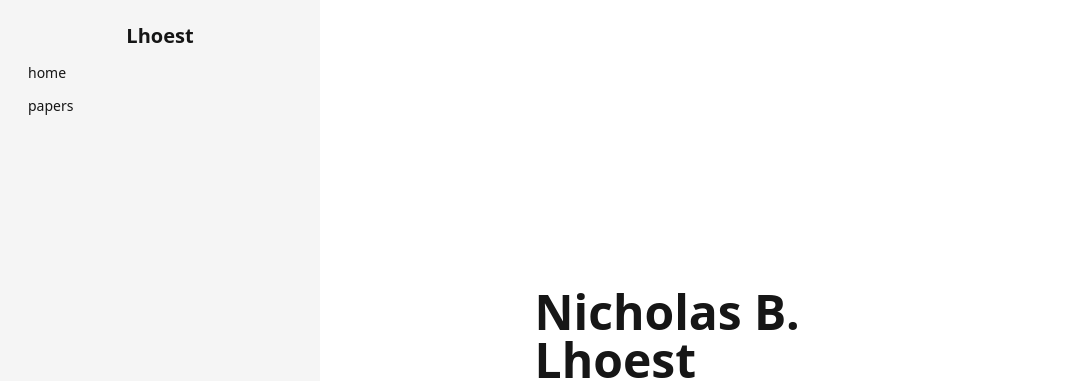
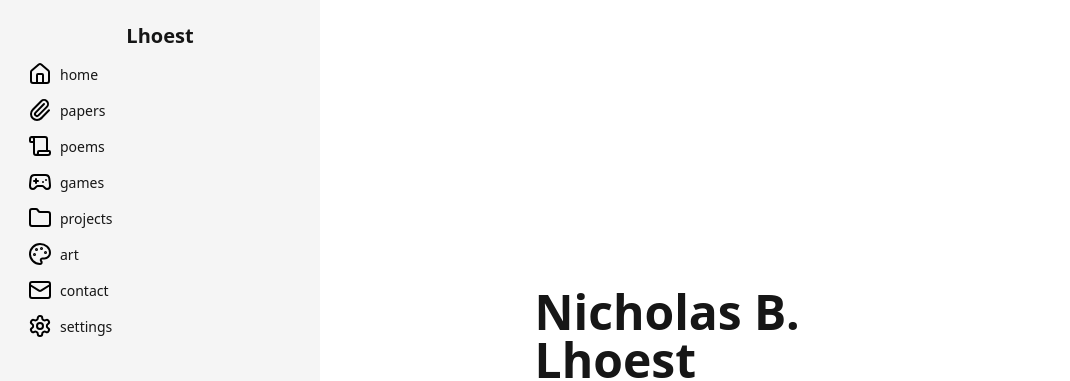
Before and after one commit to nicholaslhoest/gold, an Astro site: page / in a window 1280 px wide. Shown: the top 381 px of the page, without its empty margins (0-1070 px from the left). Built offline with nearby package versions, Linux system fonts and the light colour scheme; Astro itself is replaced by a stand-in of ours.

Commit message:
LOLA-2: (feat) Add other elements in Taskbar

```diff
--- a/package.json
+++ b/package.json
@@ -9,6 +9,7 @@
     "astro": "astro"
   },
   "dependencies": {
+    "@lucide/astro": "^0.541.0",
     "@tailwindcss/vite": "^4.1.12",
     "astro": "^5.13.2",
     "tailwindcss": "^4.1.12"
--- a/src/components/Sidebar.astro
+++ b/src/components/Sidebar.astro
@@ -1,4 +1,5 @@
 ---
+import { House, Paperclip, Scroll, Gamepad2, Folder, Palette, Mail, Settings   } from '@lucide/astro';
 ---
 
 <div class="drawer lg:drawer-open">
@@ -13,10 +14,16 @@
         <label for="my-drawer-2" aria-label="close sidebar" class="drawer-overlay"></label>
 
         <ul class="menu bg-base-200 text-base-content min-h-full w-80 p-4">
-            <a class="btn btn-ghost text-xl">Lhoest</a>
+            <a class="btn btn-ghost text-xl" href="/">Lhoest</a>
             <!-- Sidebar content here -->
-            <li><a href="/">home</a></li>
-            <li><a href="/papers/">papers</a></li>
+            <li><a href="/"><House color="black" /> home</a></li>
+            <li><a href="/papers/"><Paperclip color="black" /> papers</a></li>
+            <li><a href="/"><Scroll color="black" /> poems</a></li>
+            <li><a href="/"><Gamepad2 color="black" /> games</a></li>
+            <li><a href="/"><Folder color="black" /> projects</a></li>
+            <li><a href="/"><Palette color="black" /> art</a></li>
+            <li><a href="/"><Mail color="black" /> contact</a></li>
+            <li><a href="/"><Settings color="black" /> settings</a></li>
         </ul>
     </div>
 </div>
```
Also changed, not shown: 1 other file.
